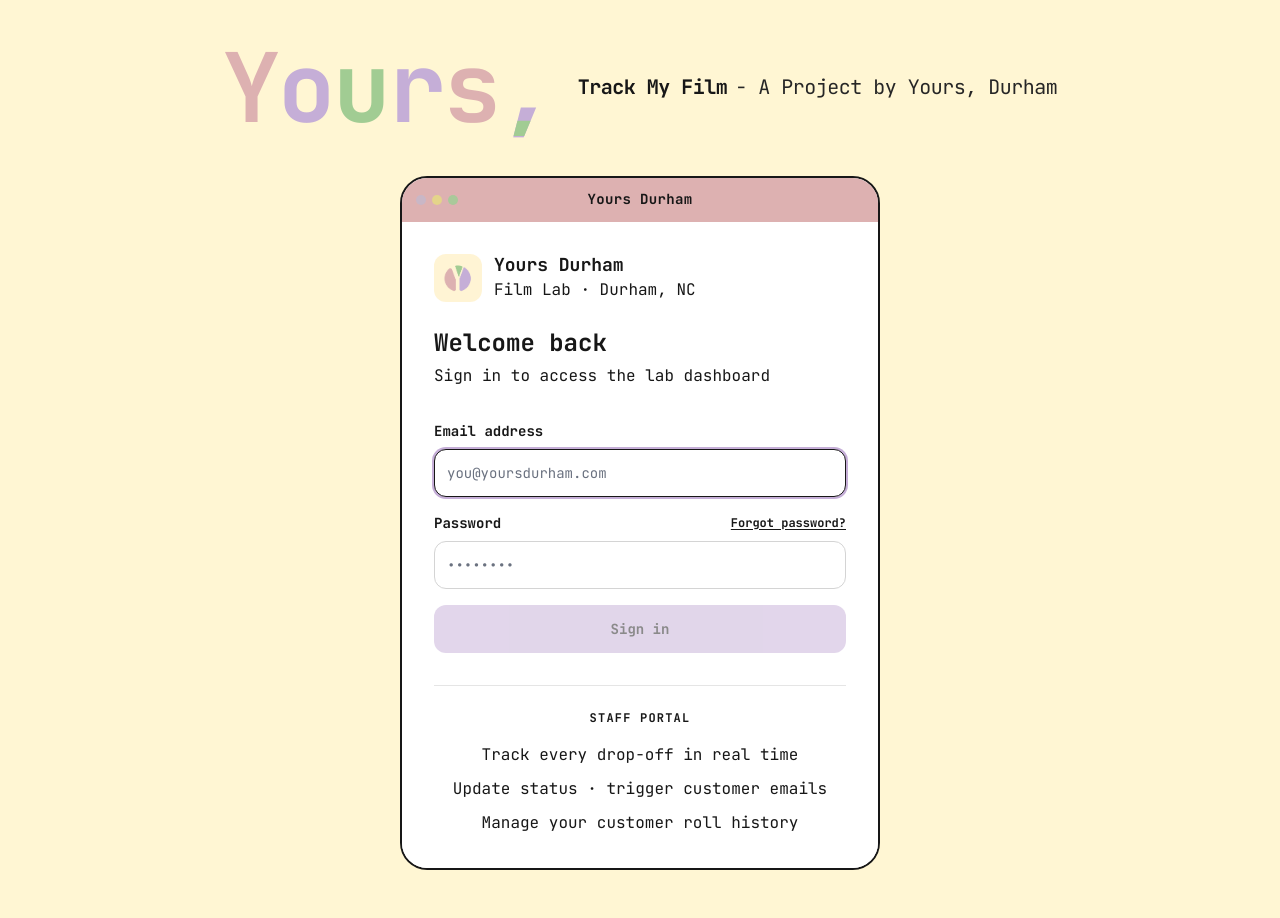
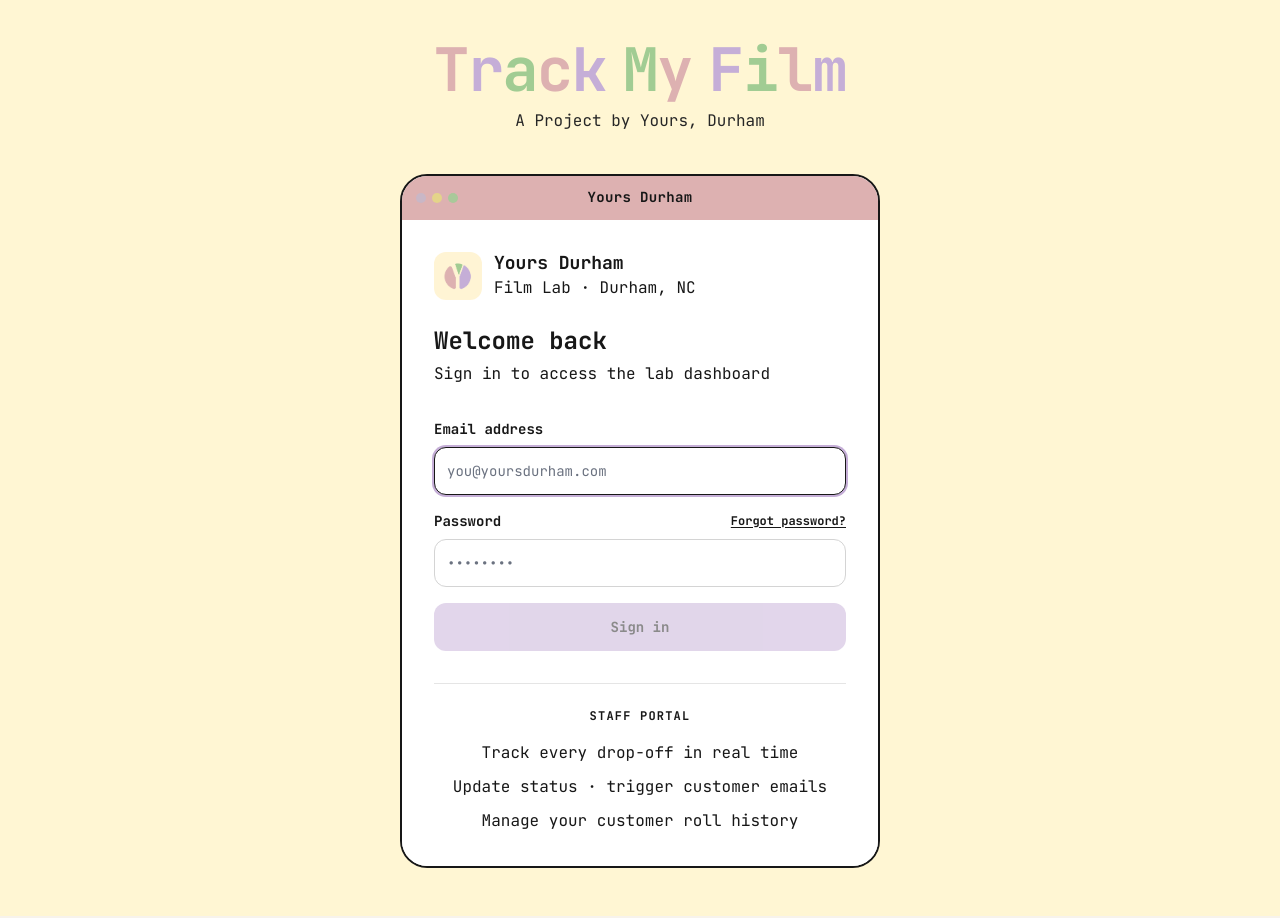
Before and after one commit to yoursdurham/trackmyfilm, a Next.js app: page /login in a window 1280 px wide. Built offline with nearby package versions, Linux system fonts and the light colour scheme.

Commit message:
Make the header wordmark say Track My Film.
Use the same bold JetBrains Mono colors, put the project line underneath, and keep a single accessible name that links home.

Co-authored-by: yoursdurham <yoursdurham@users.noreply.github.com>

```diff
--- a/components/PublicHeader.tsx
+++ b/components/PublicHeader.tsx
@@ -7,55 +7,64 @@ type PublicHeaderProps = {
   heading?: "h1" | "p";
 };
 
-const LETTERS = [
-  { char: "Y", color: "#DDB1B1" },
-  { char: "o", color: "#C5AED7" },
-  { char: "u", color: "#A1CC93" },
-  { char: "r", color: "#C5AED7" },
-  { char: "s", color: "#DDB1B1" },
-] as const;
+const COLORS = ["#DDB1B1", "#C5AED7", "#A1CC93"] as const;
+const WORDMARK = "Track My Film";
+
+const WORDMARK_WORDS = (() => {
+  const words: { word: string; letters: { char: string; color: string }[] }[] = [];
+  let colorIndex = 0;
+  for (const word of WORDMARK.split(" ")) {
+    const letters = [];
+    for (const char of word) {
+      letters.push({ char, color: COLORS[colorIndex % COLORS.length] });
+      colorIndex += 1;
+    }
+    words.push({ word, letters });
+  }
+  return words;
+})();
 
 /** Lets the tracking page drop order results even when that search lives only in memory. */
 export const TRACKING_HOME_EVENT = "trackmyfilm-home";
+
+function WordmarkLetters() {
+  return (
+    <span
+      aria-hidden="true"
+      className="inline-flex max-w-full flex-wrap items-baseline justify-center gap-x-[0.28em] font-jetbrains text-[2.15rem] font-bold leading-none tracking-tight min-[400px]:text-[2.45rem] sm:text-5xl lg:text-6xl"
+    >
+      {WORDMARK_WORDS.map(({ word, letters }) => (
+        <span key={word} className="inline-flex">
+          {letters.map((letter) => (
+            <span key={`${word}-${letter.char}`} style={{ color: letter.color }}>
+              {letter.char}
+            </span>
+          ))}
+        </span>
+      ))}
+    </span>
+  );
+}
 
 export default function PublicHeader({ heading = "h1" }: PublicHeaderProps) {
   const Tag = heading;
 
   return (
     <header className="bg-[#FFF6D3]">
-      <div className="mx-auto flex max-w-5xl flex-col items-center gap-3 px-4 pb-8 pt-8 text-center sm:gap-4 sm:px-6 lg:flex-row lg:justify-center lg:gap-6 lg:px-8 lg:pb-10 lg:pt-10 lg:text-left">
-        <Link
-          href="/"
-          aria-label="Yours, Durham"
-          onClick={() => window.dispatchEvent(new Event(TRACKING_HOME_EVENT))}
-          className="rounded-md focus-visible:outline-none focus-visible:ring-2 focus-visible:ring-neutral-900 focus-visible:ring-offset-2 focus-visible:ring-offset-[#FFF6D3]"
-        >
-          <span
-            aria-hidden="true"
-            className="inline-flex items-baseline font-jetbrains text-6xl font-bold leading-none tracking-tight sm:text-7xl lg:text-8xl"
+      <div className="mx-auto flex max-w-5xl flex-col items-center px-4 pb-8 pt-8 text-center sm:px-6 lg:px-8 lg:pb-10 lg:pt-10">
+        <Tag className="m-0 max-w-full">
+          <Link
+            href="/"
+            onClick={() => window.dispatchEvent(new Event(TRACKING_HOME_EVENT))}
+            className="rounded-md focus-visible:outline-none focus-visible:ring-2 focus-visible:ring-neutral-900 focus-visible:ring-offset-2 focus-visible:ring-offset-[#FFF6D3]"
           >
-            {LETTERS.map((letter) => (
-              <span key={letter.char} style={{ color: letter.color }}>
-                {letter.char}
-              </span>
-            ))}
-            <span className="relative inline-block text-[#C5AED7]">
-              ,
-              <span
-                className="absolute inset-0 text-[#A1CC93]"
-                style={{ clipPath: "inset(84% 0 0 0)" }}
-              >
-                ,
-              </span>
-            </span>
-          </span>
-        </Link>
-        <Tag className="font-jetbrains text-sm font-bold leading-snug tracking-tight text-neutral-900 sm:text-xl lg:whitespace-nowrap">
-          Track My Film
-          <span className="ml-1 font-normal text-neutral-800 sm:ml-2">
-            - A Project by Yours, Durham
-          </span>
+            <span className="sr-only">Track My Film</span>
+            <WordmarkLetters />
+          </Link>
         </Tag>
+        <p className="mt-2 font-jetbrains text-sm font-normal leading-relaxed text-neutral-800 sm:text-base">
+          A Project by Yours, Durham
+        </p>
       </div>
     </header>
   );
```
